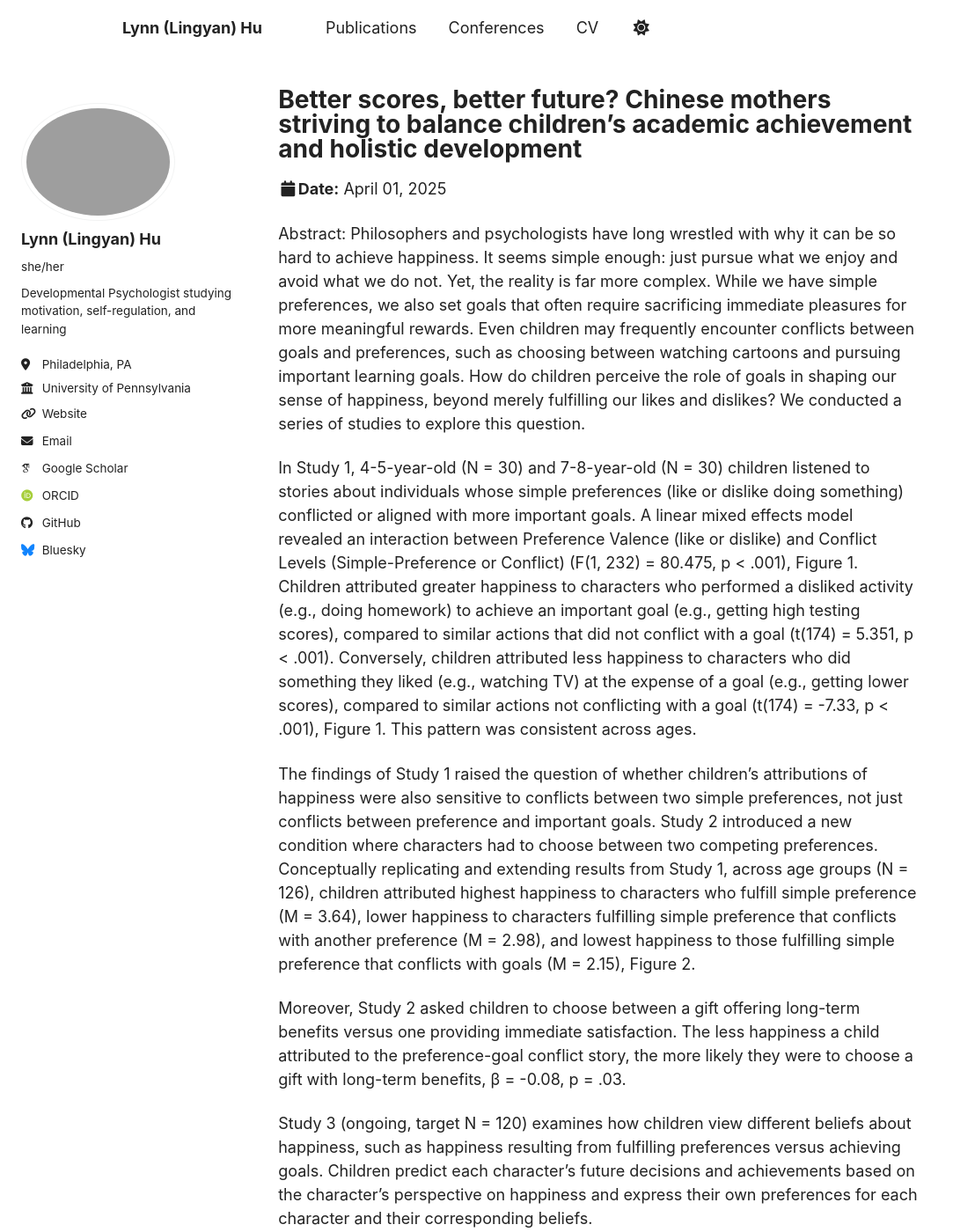
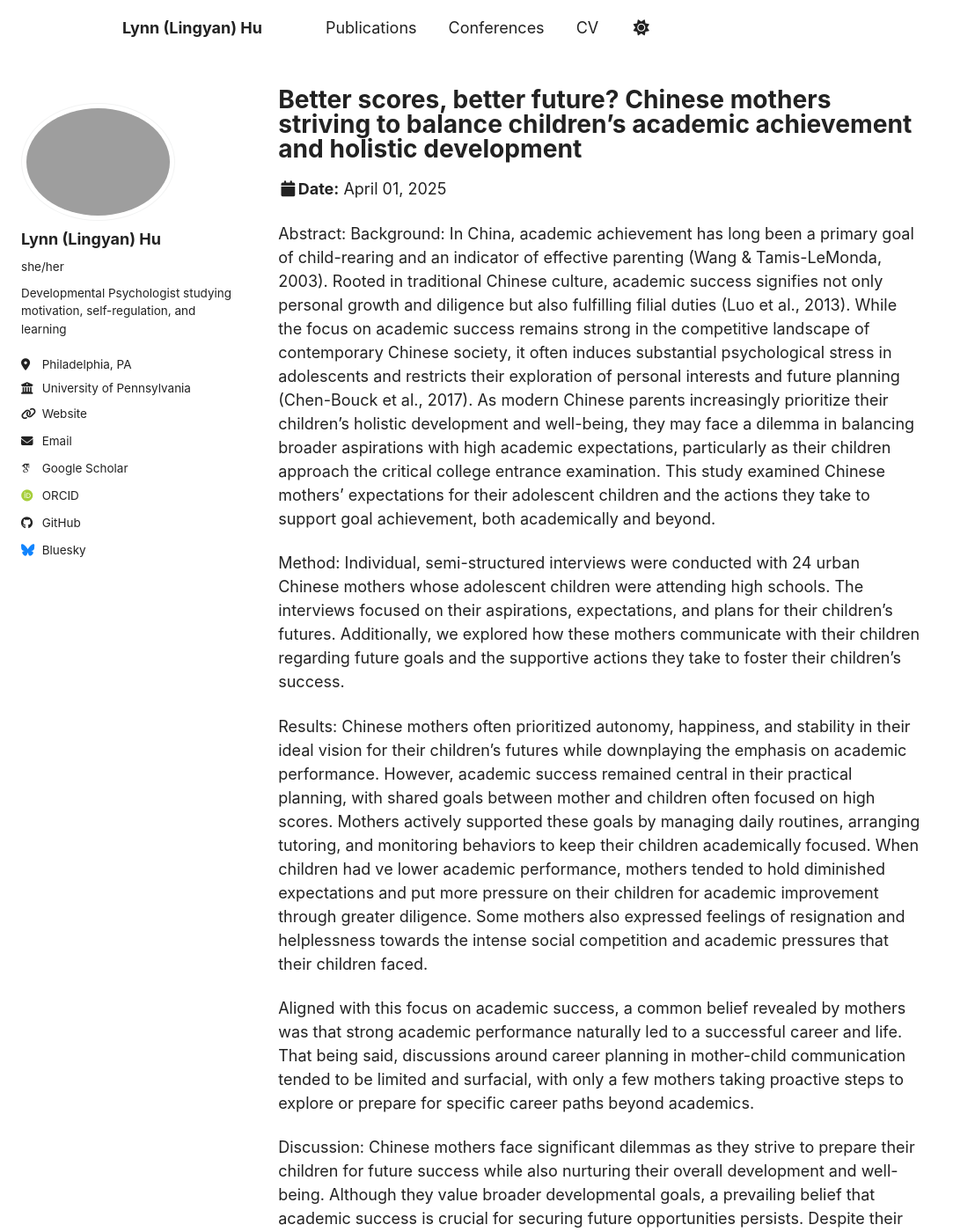
Before and after one commit to lingyh904/lingyh904.github.io, a Jekyll site: the page built from _talks/2014-03-01-talk-3.md, in a window 1280 px wide and 1400 px high. Shown: the whole window at 88% size, without its empty margins (0-1083 px from the left). Built offline with Jekyll 4.4.1, drawn with Linux system fonts in a browser that asks for light colours; some web fonts are replaced; a script bundle is joined from its source files by our own code; library files that are not in the unit come from our copies; some of the changed text lies outside the part shown.

Commit message:
Update 2014-03-01-talk-3.md

```diff
--- a/_talks/2014-03-01-talk-3.md
+++ b/_talks/2014-03-01-talk-3.md
@@ -8,14 +8,13 @@ location: "Minneapolis, MN, United States"
 presentation: "Paper symposium: Academic Expectations of Chinese Parents on Their Adolescent Child: Visions, Communication, Practices, and Impacts"
 date: 2025-04-01
 ---
-Abstract: Philosophers and psychologists have long wrestled with why it can be so hard to achieve happiness. It seems simple enough: just pursue what we enjoy and avoid what we do not. Yet, the reality is far more complex. While we have simple preferences, we also set goals that often require sacrificing immediate pleasures for more meaningful rewards. Even children may frequently encounter conflicts between goals and preferences, such as choosing between watching cartoons and pursuing important learning goals. How do children perceive the role of goals in shaping our sense of happiness, beyond merely fulfilling our likes and dislikes? We conducted a series of studies to explore this question.
+Abstract:
+Background: In China, academic achievement has long been a primary goal of child-rearing and an indicator of effective parenting (Wang & Tamis-LeMonda, 2003). Rooted in traditional Chinese culture, academic success signifies not only personal growth and diligence but also fulfilling filial duties (Luo et al., 2013). While the focus on academic success remains strong in the competitive landscape of contemporary Chinese society, it often induces substantial psychological stress in adolescents and restricts their exploration of personal interests and future planning (Chen-Bouck et al., 2017). As modern Chinese parents increasingly prioritize their children's holistic development and well-being, they may face a dilemma in balancing broader aspirations with high academic expectations, particularly as their children approach the critical college entrance examination. This study examined Chinese mothers' expectations for their adolescent children and the actions they take to support goal achievement, both academically and beyond.
 
-In Study 1, 4-5-year-old (N = 30) and 7-8-year-old (N = 30) children listened to stories about individuals whose simple preferences (like or dislike doing something) conflicted or aligned with more important goals. A linear mixed effects model revealed an interaction between Preference Valence (like or dislike) and Conflict Levels (Simple-Preference or Conflict) (F(1, 232) = 80.475, p < .001), Figure 1. Children attributed greater happiness to characters who performed a disliked activity (e.g., doing homework) to achieve an important goal (e.g., getting high testing scores), compared to similar actions that did not conflict with a goal (t(174) = 5.351, p < .001). Conversely, children attributed less happiness to characters who did something they liked (e.g., watching TV) at the expense of a goal (e.g., getting lower scores), compared to similar actions not conflicting with a goal (t(174) = -7.33, p < .001), Figure 1. This pattern was consistent across ages.
+Method: Individual, semi-structured interviews were conducted with 24 urban Chinese mothers whose adolescent children were attending high schools. The interviews focused on their aspirations, expectations, and plans for their children’s futures. Additionally, we explored how these mothers communicate with their children regarding future goals and the supportive actions they take to foster their children’s success.
 
-The findings of Study 1 raised the question of whether children’s attributions of happiness were also sensitive to conflicts between two simple preferences, not just conflicts between preference and important goals. Study 2 introduced a new condition where characters had to choose between two competing preferences. Conceptually replicating and extending results from Study 1, across age groups (N = 126), children attributed highest happiness to characters who fulfill simple preference (M = 3.64), lower happiness to characters fulfilling simple preference that conflicts with another preference (M = 2.98), and lowest happiness to those fulfilling simple preference that conflicts with goals (M = 2.15), Figure 2.
+Results: Chinese mothers often prioritized autonomy, happiness, and stability in their ideal vision for their children's futures while downplaying the emphasis on academic performance. However, academic success remained central in their practical planning, with shared goals between mother and children often focused on high scores. Mothers actively supported these goals by managing daily routines, arranging tutoring, and monitoring behaviors to keep their children academically focused. When children had ve lower academic performance, mothers tended to hold diminished expectations and put more pressure on their children for academic improvement through greater diligence. Some mothers also expressed feelings of resignation and helplessness towards the intense social competition and academic pressures that their children faced.
 
-Moreover, Study 2 asked children to choose between a gift offering long-term benefits versus one providing immediate satisfaction. The less happiness a child attributed to the preference-goal conflict story, the more likely they were to choose a gift with long-term benefits, β = -0.08, p = .03.
+Aligned with this focus on academic success, a common belief revealed by mothers was that strong academic performance naturally led to a successful career and life. That being said, discussions around career planning in mother-child communication tended to be limited and surfacial, with only a few mothers taking proactive steps to explore or prepare for specific career paths beyond academics.
 
-Study 3 (ongoing, target N = 120) examines how children view different beliefs about happiness, such as happiness resulting from fulfilling preferences versus achieving goals. Children predict each character’s future decisions and achievements based on the character’s perspective on happiness and express their own preferences for each character and their corresponding beliefs.
-
-Our studies suggest that children recognize that achieving important goals influences happiness beyond the satisfaction of immediate desires. This recognition also predicted children’s own choice between long-term benefits over immediate satisfaction. These findings illuminate the nature of happiness in the eyes of children, with significant implications for promoting their motivation and achievement.
+Discussion: Chinese mothers face significant dilemmas as they strive to prepare their children for future success while also nurturing their overall development and well-being. Although they value broader developmental goals, a prevailing belief that academic success is crucial for securing future opportunities persists. Despite their concerns about the intense social competition, many mothers feel compelled to push their children to excel academically and pursue higher degrees to remain competitive. This strong focus on academic achievement may reflect a passive response to societal pressures. It underscores the internal conflicts that Chinese mothers encounter as they navigate varying childrearing beliefs and values. The narrow emphasis on academics, along with the lack of emphasis on career exploration, may create challenges for young adults transitioning from academic study to their careers.
```
